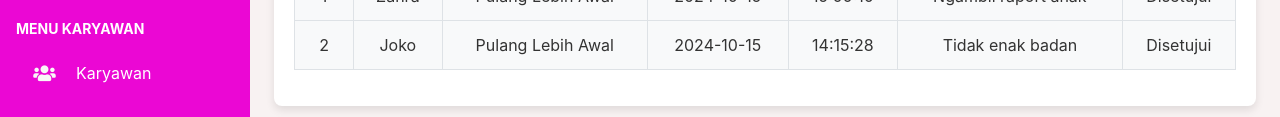
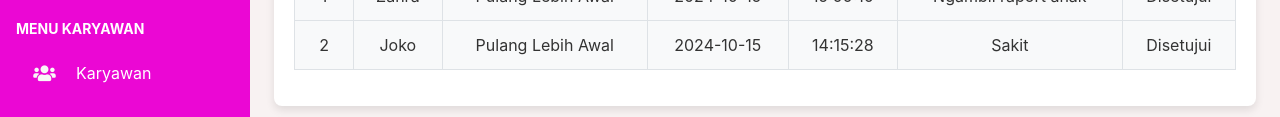
Before and after one commit to RaihanAtaraxiaVonZiebel/Raihan-Daniel-Putra-Nakoh-05TPLP008-, a plain HTML site: page izin.html in a window 1280 px wide. Shown: the part 234-351 px from the top of the page. Drawn offline with nearby package versions, Linux system fonts and the light colour scheme.

Commit message:
Update izin.html

```diff
--- a/izin.html
+++ b/izin.html
@@ -137,7 +137,7 @@
                             <td>Pulang Lebih Awal</td>
                             <td>2024-10-15</td>
                             <td>14:15:28</td>
-                            <td>Tidak enak badan</td>
+                            <td>Sakit</td>
                             <td>Disetujui</td>
                         </tr>
                     </tr>
```
